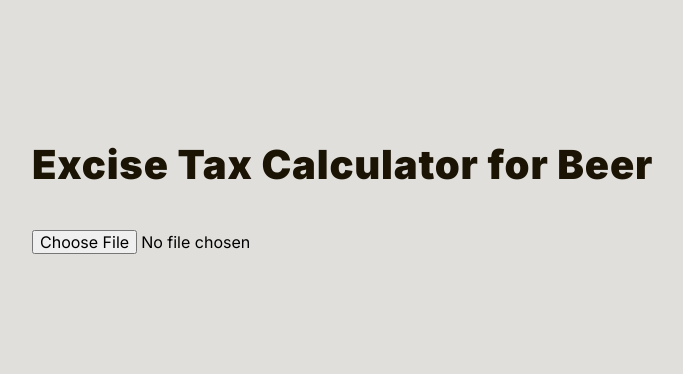
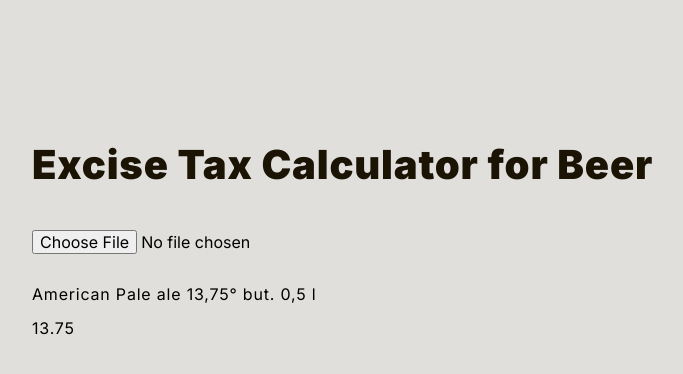
Before and after one commit to AllmostHumann/excise-tax-calculator, a React (Create React App) app: page / in a window 1280 px wide. Shown: the top 374 px of the page, without its empty margins (8-691 px from the left). Built offline with nearby package versions, Linux system fonts and the light colour scheme.

Commit message:
created symbol finder component and function

```diff
--- a/src/features/ExciseTaxCalculator/CSVReader/Table/index.js
+++ b/src/features/ExciseTaxCalculator/CSVReader/Table/index.js
@@ -13,17 +13,13 @@ const MyTable = ({ data }) => {
         accessor: "3",
       },
     ],
-    []
+    [],
   );
 
   const tableInstance = useTable({ columns, data });
-
-  const { getTableProps, getTableBodyProps, headerGroups, rows, prepareRow } =
-    tableInstance;
-
+  const { getTableProps, getTableBodyProps, headerGroups, rows, prepareRow } = tableInstance;
   const [showAllRows, setShowAllRows] = useState(false);
-
-  const visibleRows = showAllRows ? rows : rows.slice(10);
+  const visibleRows = showAllRows ? rows : rows.slice(10, -3);
 
   const toggleRows = () => {
     setShowAllRows((prevState) => !prevState);
@@ -32,7 +28,7 @@ const MyTable = ({ data }) => {
   return (
     <div>
       <button onClick={toggleRows}>
-        {showAllRows ? "Hide Rows" : "Show All Rows"}
+        {showAllRows ? "Ukryj zbędne wiersze" : "Pokaż wszystkie wiersze"}
       </button>
       <table {...getTableProps()}>
         <thead>
--- /dev/null
+++ b/src/features/ExciseTaxCalculator/SymbolFinder/index.js
@@ -0,0 +1,24 @@
+const FindSymbol = () => {
+  const text = "American Pale ale 13,75° but. 0,5 l";
+
+  const getSymbol = ({ text }) => {
+    const symbolIndex = text.indexOf("°");
+    if (symbolIndex === -1) {
+      return null;
+    }
+    const symbolText = text.slice(symbolIndex - 5, symbolIndex + 1);
+    const symbol = parseFloat(symbolText.replace(",", ".")).toFixed(2);
+    return symbol;
+  };
+
+  const symbol = getSymbol({ text });
+
+  return (
+    <div>
+      <p>{text}</p>
+      {symbol && <p>{symbol}</p>}
+    </div>
+  );
+};
+
+export default FindSymbol;
--- a/src/features/ExciseTaxCalculator/index.js
+++ b/src/features/ExciseTaxCalculator/index.js
@@ -1,12 +1,14 @@
 import { Header } from "../../common/Header/styled";
 import { Container } from "./Container/styled";
 import CSVTable from "./CSVReader/Input/index.";
+import FindSymbol from "./SymbolFinder";
 
 const ExciseTaxCalculator = () => {
   return (
     <Container>
       <Header>Excise Tax Calculator for Beer</Header>
       <CSVTable />
+      <FindSymbol />
     </Container>
   );
 };
```
